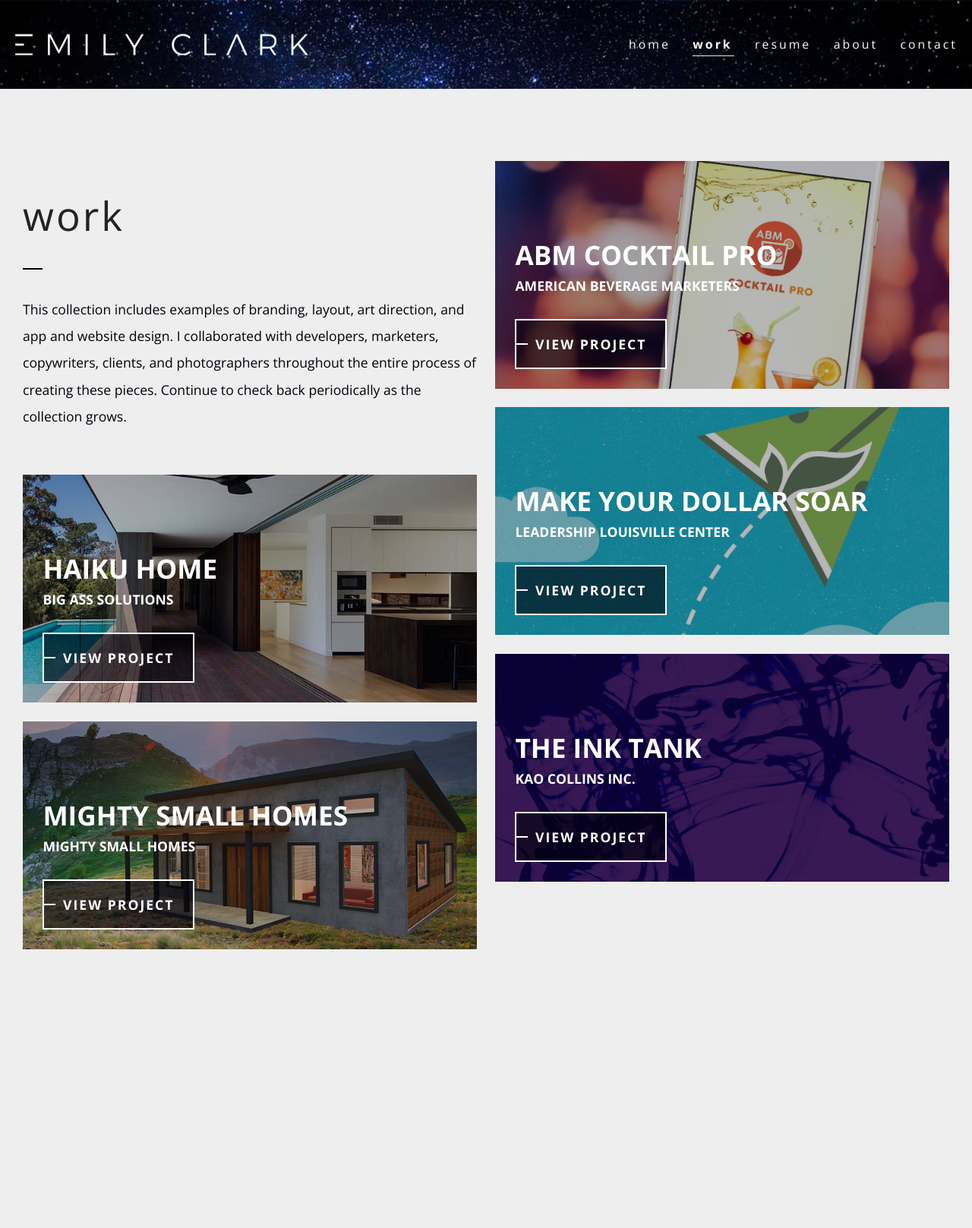
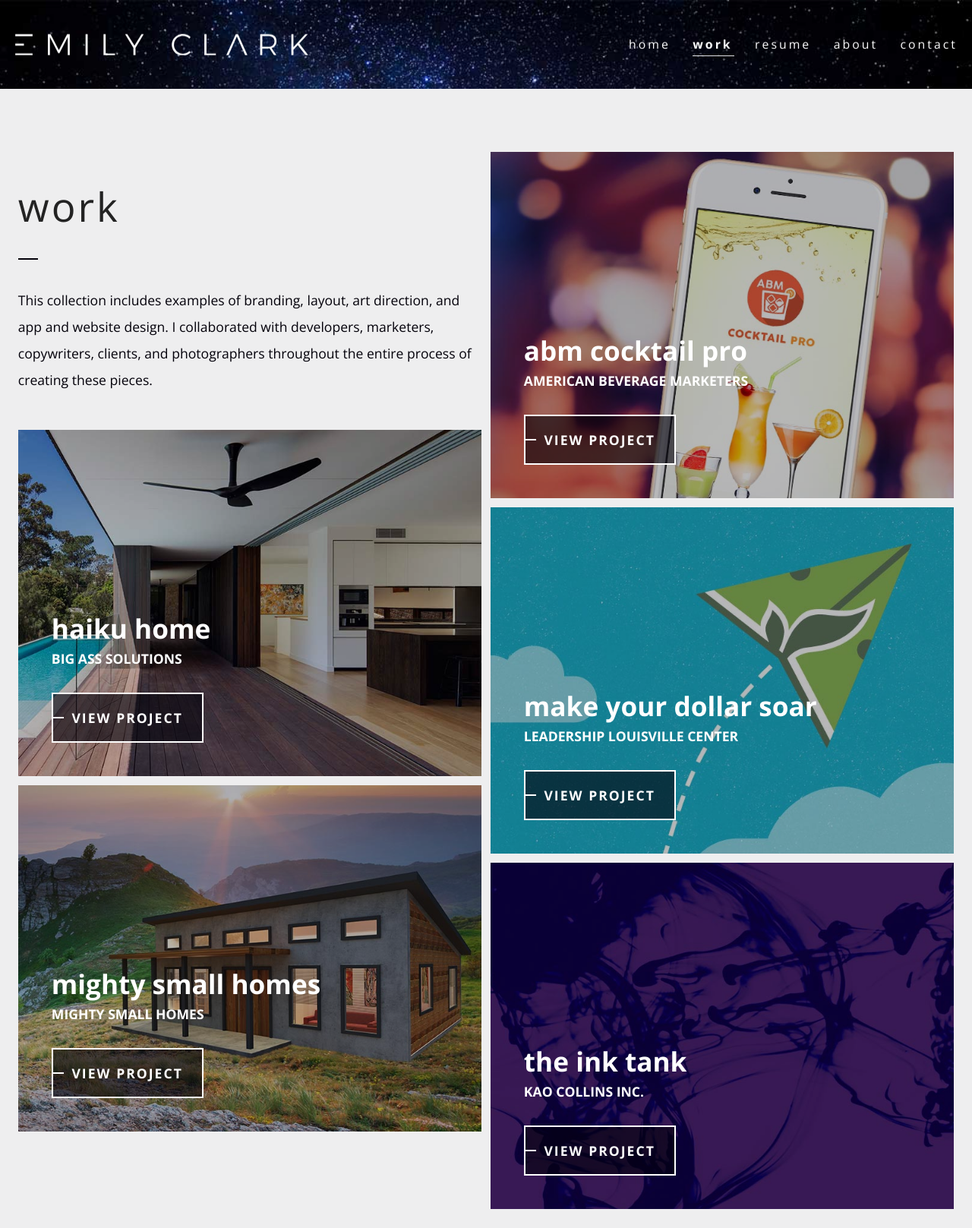
Before and after one commit to EmilyBlaineClark/emilyblaineclark.github.io, a Jekyll site: the page built from designy-things.html, in a window 1280 px wide. Shown: the whole page at 76% size. Built offline with Jekyll 4.4.1, drawn with Linux system fonts in a browser that asks for light colours; nearby versions of some CDN libraries; before the commit the page ends 1281 px from its top, so only the background shows below that.

Commit message:
[homepage] rework work page

```diff
--- a/_sass/_page.scss
+++ b/_sass/_page.scss
@@ -791,8 +791,8 @@
   width: 100%;
 
   @media(min-width: 768px){
-    width: 48%;
-    margin: 1%;
+    width: 49%;
+    margin: 0.5%;
   }
 }
 
@@ -800,8 +800,8 @@
   overflow: hidden;
   display: block;
   position: relative;
-  padding: 1.5em;
-  height: 300px;
+  padding: 1em;
+  height: 456px;
 
   &:after{
     // Black Color Overlay
@@ -827,8 +827,8 @@
 
   &--info-wrap{
     position: absolute;
-    bottom: 1.5em;
-    left: 1.5em;
+    bottom: 2.5em;
+    left: 2.5em;
   }
 
   &--page-title,
@@ -851,6 +851,7 @@
 
   &--page-title{
     font-size: 2em;
+    text-transform: lowercase;
   }
 
   &--client{
@@ -861,7 +862,7 @@
   &--anchor.btn{
     border-color: $white;
     background-color: rgba($black, 0.6);
-    transition: background 1s;
+    transition: background 1s, color 1s;
     color: $white;
 
     &:before{
@@ -875,6 +876,7 @@
 
     &:hover{
       background-color: rgba($black, 0.8) !important;
+      color: rgba($white, 0.8);
     }
   }
 
--- a/designy-things.html
+++ b/designy-things.html
@@ -8,7 +8,7 @@
     <div class="grid-sizer"></div>
     <div class="page--text grid-item">
       <h1 class="page-title">Work</h1>
-      <p>This collection includes examples of branding, layout, art direction, and app and website design. I collaborated with developers, marketers, copywriters, clients, and photographers throughout the entire process of creating these pieces. Continue to check back periodically as the collection grows.</p>
+      <p>This collection includes examples of branding, layout, art direction, and app and website design. I collaborated with developers, marketers, copywriters, clients, and photographers throughout the entire process of creating these pieces.</p>
     </div>
 
     {%for piece in site.things%}
--- a/js/scripts.js
+++ b/js/scripts.js
@@ -118,6 +118,7 @@
     jQuery(".grid").masonry({
       itemSelector: '.grid-item',
       columnWidth: '.grid-sizer',
+      // gutter: '.gutter-sizer',
       percentPosition: true,
       horizontalOrder: true
     });
```
